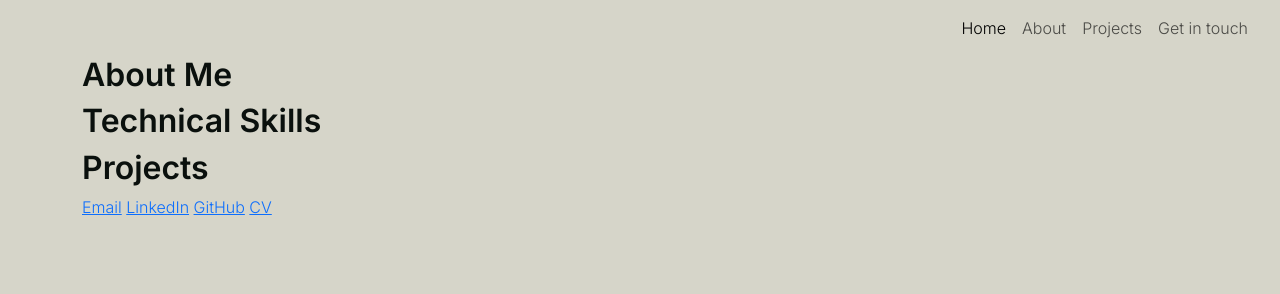
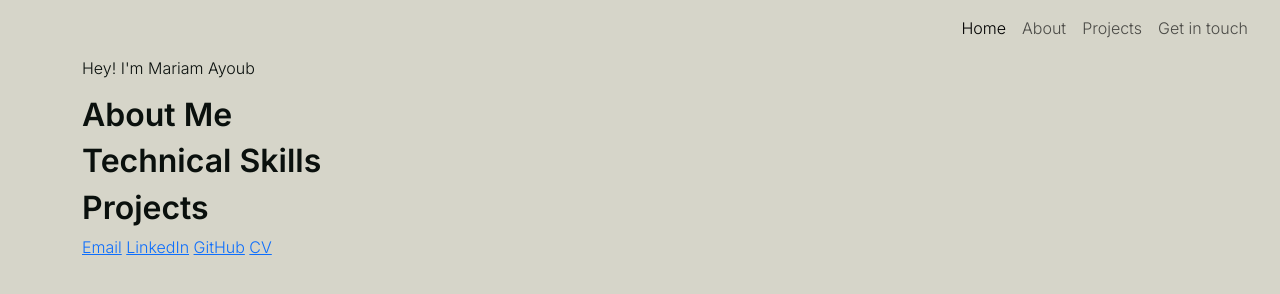
Before and after one commit to mariam138/mariam-ayoub, a plain HTML site: page index.html in a window 1280 px wide. Drawn offline with nearby package versions, Linux system fonts and the light colour scheme.

Commit message:
create landing section

```diff
--- a/index.html
+++ b/index.html
@@ -61,6 +61,12 @@
     <div class="container">
       <!-- Main content of page which includes about, technical skills and projects sections -->
       <main class="content">
+
+        <!-- Landing section -->
+        <section class="content__landing">
+          <p>Hey! I'm Mariam Ayoub</p>
+        </section>
+
         <!-- About section -->
         <section>
           <h2 class="content--bold">About Me</h2>
```
